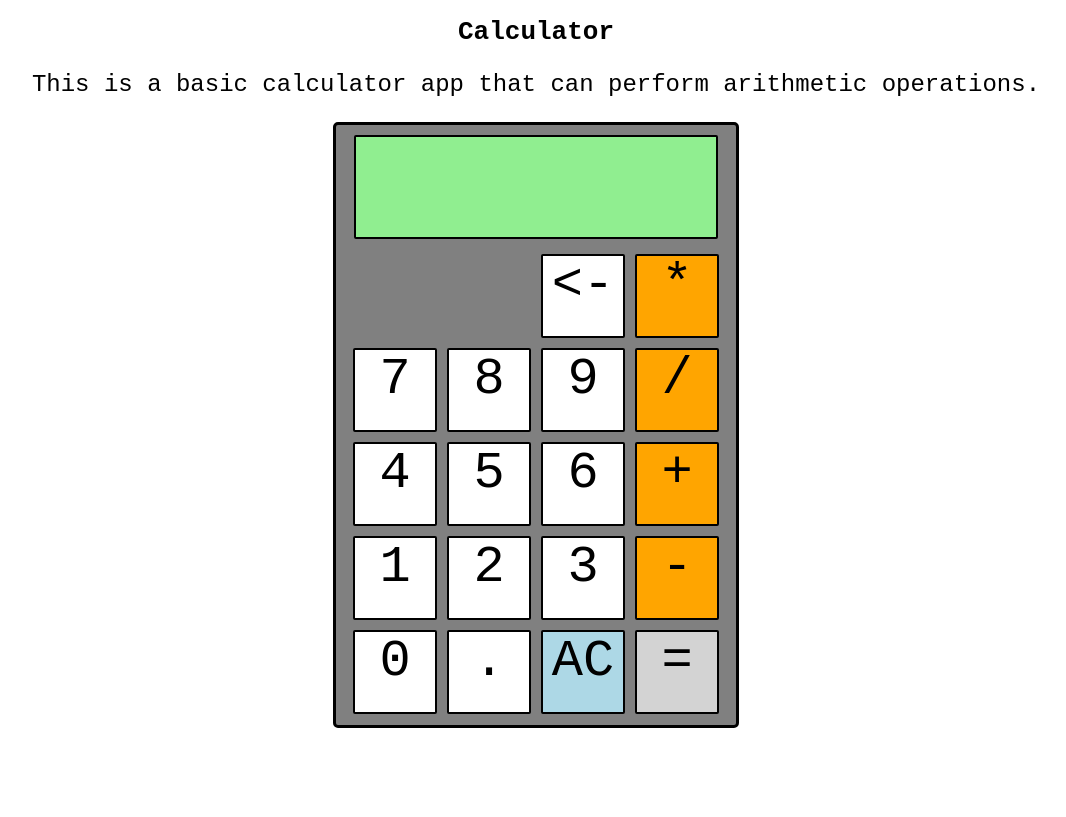
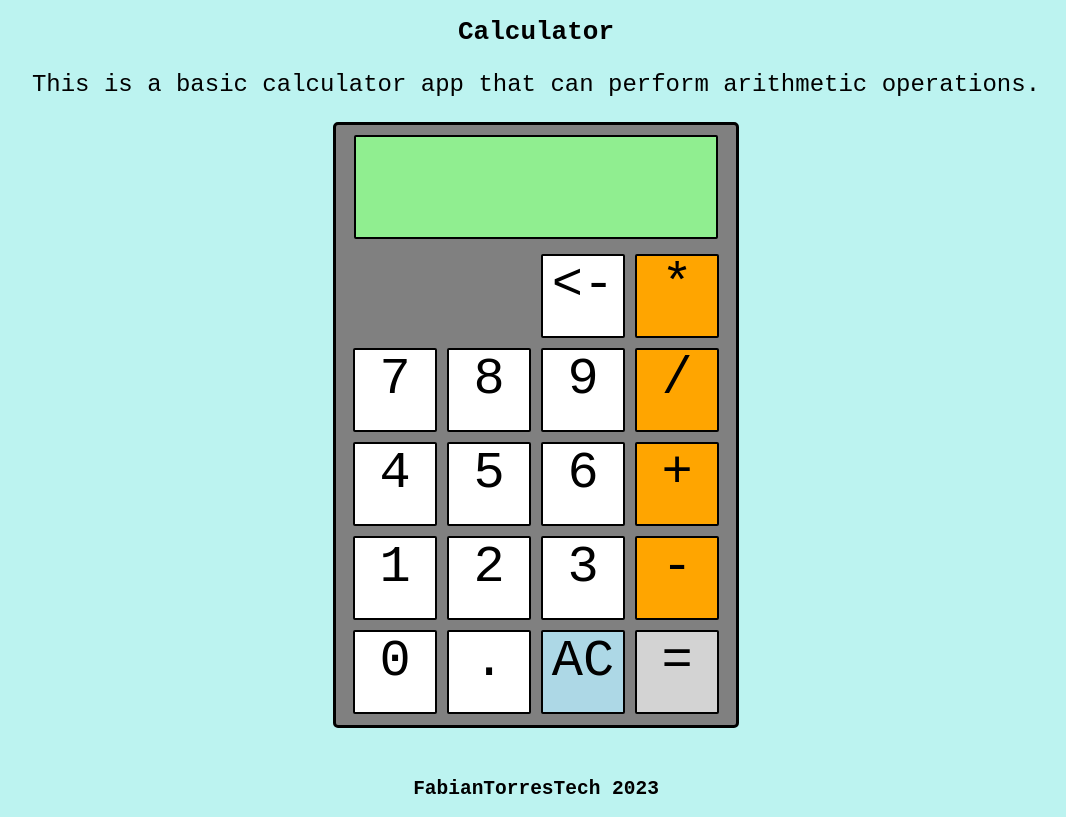
Before and after one commit to fabiantorrestech/calculatorProject, a plain HTML site: page index.html in a window 1280 px wide. Shown: the whole page, without its empty margins (104-1170 px from the left). Drawn offline with Linux system fonts and the light colour scheme.

Commit message:
added light blue background and footer to website

```diff
--- a/index.html
+++ b/index.html
@@ -66,5 +66,9 @@
     </div>
   </div>
 
+  <div class="footer">
+    <h2>FabianTorresTech 2023</h2>
+  </div>
+
 </body>
 </html>
--- a/styles.css
+++ b/styles.css
@@ -2,6 +2,7 @@
   border: 0px;
   padding: 0px;
   font-family: monospace;
+  background-color: #bcf3f0;
 }
 
 .title {
@@ -65,6 +66,7 @@
   display: flex;
   flex-direction: row;
   flex: 1;
+  background-color: gray;
 }
 
 .row.top {
@@ -110,3 +112,8 @@
 .operators:active {
   background-color: orangered;
 }
+
+.footer {
+  text-align: center;
+  margin-top: 50px;
+}
```
